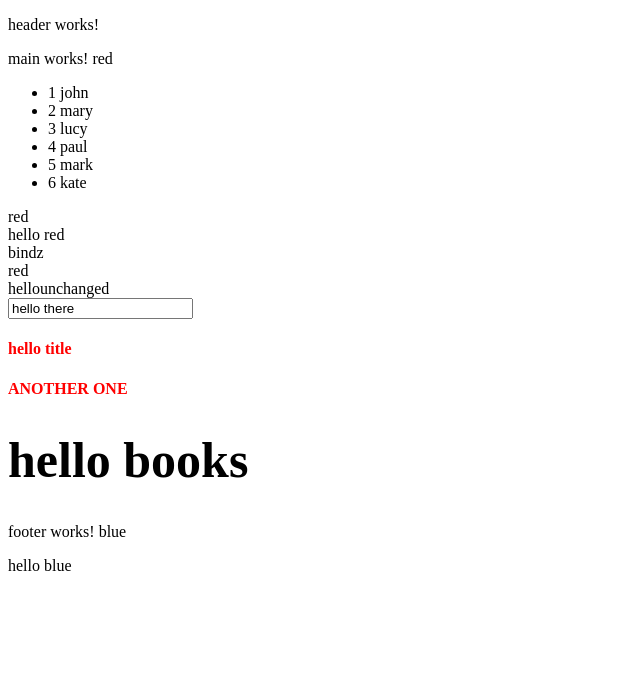
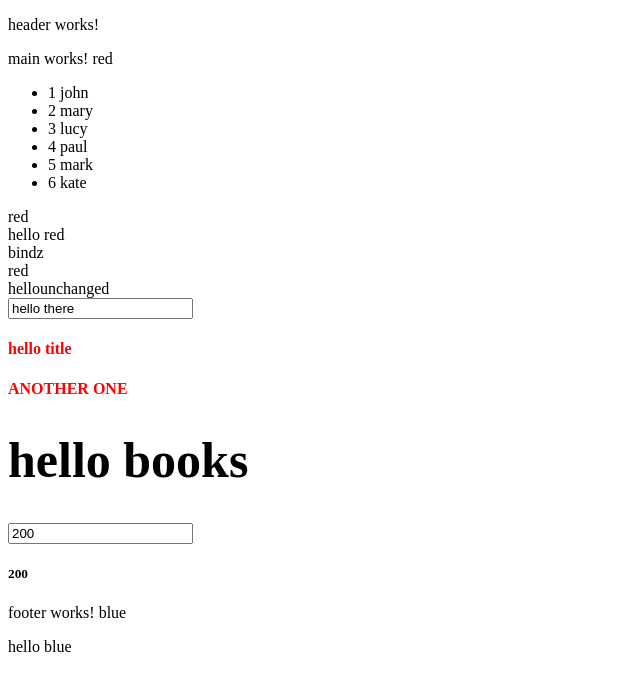
Before and after one commit to gutierr3z/angularpractice5, an Angular app: page / in a window 1280 px wide. Shown: the top 690 px of the page, without its empty margins (0-640 px from the left). Built offline with nearby package versions, Linux system fonts and the light colour scheme.

Commit message:
practice

```diff
--- a/src/app/app.module.ts
+++ b/src/app/app.module.ts
@@ -1,5 +1,6 @@
 import { BrowserModule } from '@angular/platform-browser';
 import { NgModule } from '@angular/core';
+import { FormsModule } from '@angular/forms';
 
 import { AppComponent } from './app.component';
 import { HeaderComponent } from './components/header/header.component';
@@ -16,7 +17,8 @@ import { DataService } from './services/data.service';
     FooterComponent
   ],
   imports: [
-    BrowserModule
+    BrowserModule,
+    FormsModule
   ],
   providers: [
     DataService
--- a/src/app/components/main/main.component.html
+++ b/src/app/components/main/main.component.html
@@ -20,3 +20,6 @@
 <h4 [ngClass] = "theClasses">another one</h4>
 
 <h1 id="blahID" [style.font-size] = "isFat ? '10px' : '50px'" [ngStyle] = "theStyles" (click) = "clickOne( $event )">hello books</h1>
+
+<input type="text" [(ngModel)] = "age" name="age">
+<h5>{{ age }}</h5>
--- a/src/app/components/main/main.component.ts
+++ b/src/app/components/main/main.component.ts
@@ -19,6 +19,8 @@ export class MainComponent implements OnInit {
 
   theClasses = {};
   theStyles = {};
+
+  age:number = 200;
 
   constructor( public dataService:DataService ) {
 
```
